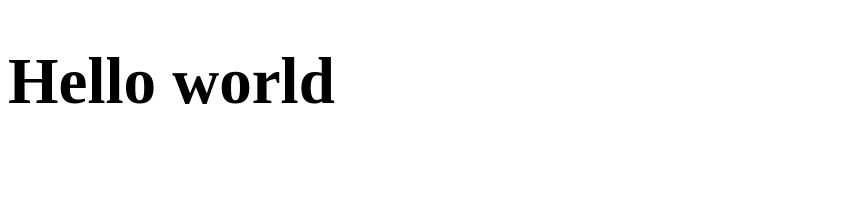
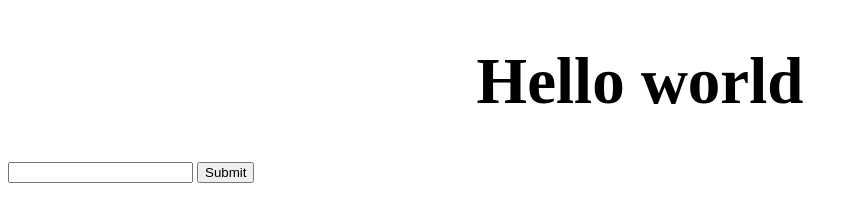
Before and after one commit to Inwerejosic/jsWeekend, a plain HTML site: page index.html in a window 1280 px wide. Shown: the whole page, without its empty margins (0-858 px from the left). Drawn offline with Linux system fonts and the light colour scheme.

Commit message:
I am doimg great

```diff
--- a/index.html
+++ b/index.html
@@ -5,11 +5,18 @@
     <meta charset="UTF-8">
     <meta http-equiv="X-UA-Compatible" content="IE=edge">
     <meta name="viewport" content="width=device-width, initial-scale=1.0">
+    <link rel="stylesheet" href="./js/style.css">
     <title>Javascript</title>
 </head>
 
 <body>
     <h1 id="demo">Hello world</h1>
+    <div class="wow">
+        <input type="email" class="demo" />
+        <button class="btn">Submit</button>
+    </div>
+
+
 
 
 
--- a/js/script.js
+++ b/js/script.js
@@ -6,3 +6,6 @@ window.alert("Hello my people");
 // getting by id
 
 document.getElementById("demo").style.fontSize = "65px"
+document.querySelector(".btn").addEventListener('click', () => {
+    window.alert("Welcome")
+})
--- /dev/null
+++ b/js/style.css
@@ -0,0 +1,7 @@
+#demo {
+    text-align: center;
+}
+
+.wow {
+    align-content: center;
+}
```
